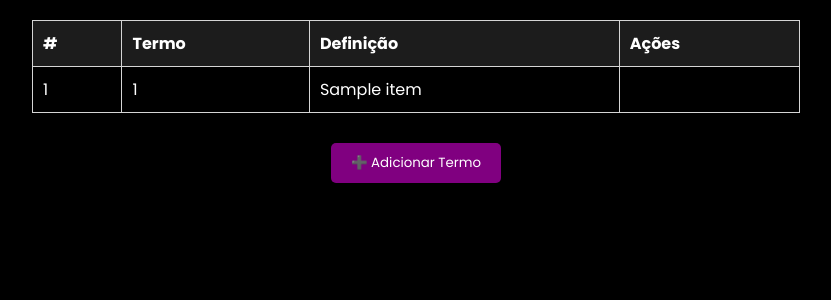
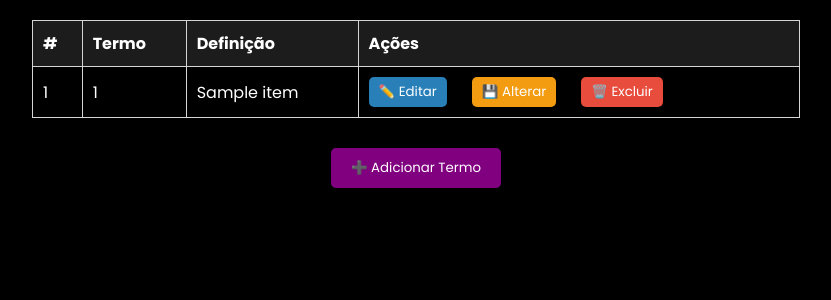
Before and after one commit to carvalhotamires/FlaskEdu, a Flask app: template templates/glossario.html in a window 1280 px wide. Shown: the part 212-512 px from the top of the page, without its empty margins (224-1055 px from the left). Run offline with Flask 3, Linux system fonts and the light colour scheme; the template is opened without the code that fills it: most values are stand-ins (such as "Sample title", 1, 10 or a date in 2020).

Commit message:
botões glossario

```diff
--- a/templates/glossario.html
+++ b/templates/glossario.html
@@ -48,7 +48,29 @@
             <td>{{ loop.index }}</td>    <!-- Índice começa em 1 -->
             <td>{{ item[0] }}</td>       <!-- Termo -->
             <td>{{ item[1] }}</td>       <!-- Definição -->
-            <td></td>                    <!-- Coluna vazia -->
+            <td>
+                <div style="display: flex; gap: 20px;"><!-- Botão EDITAR -->
+                    <a href="{{ url_for('editar_termo', termo_id=loop.index0) }}">
+                        <button style="background-color: #2980b9; color: white; padding: 5px 10px; border: none; border-radius: 5px; margin-right: 5px;">
+                            ✏️ Editar
+                        </button>
+                    </a>
+
+                    <!-- Botão ALTERAR -->
+                    <form method="POST" action="{{ url_for('alterar_termo', termo_id=loop.index0) }}" style="display:inline;">
+                        <button type="submit" style="background-color: #f39c12; color: white; padding: 5px 10px; border: none; border-radius: 5px; margin-right: 5px;">
+                            💾 Alterar
+                        </button>
+                    </form>
+
+                    <!-- Botão EXCLUIR -->
+                    <form method="POST" action="{{ url_for('excluir_termo', termo_id=loop.index0) }}" style="display:inline;">
+                        <button type="submit" style="background-color: #e74c3c; color: white; padding: 5px 10px; border: none; border-radius: 5px;">
+                            🗑️ Excluir
+                        </button>
+                    </div>
+                </form>
+            </td>
         </tr>
         {% endfor %}
     </tbody>
```
